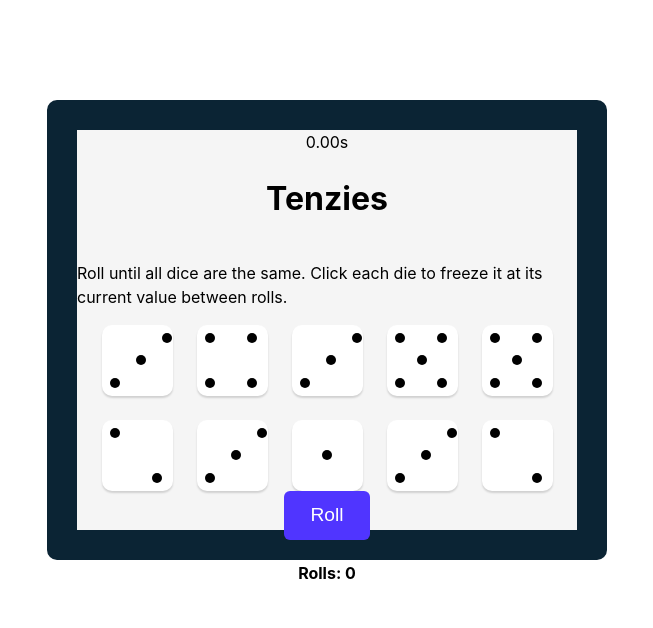
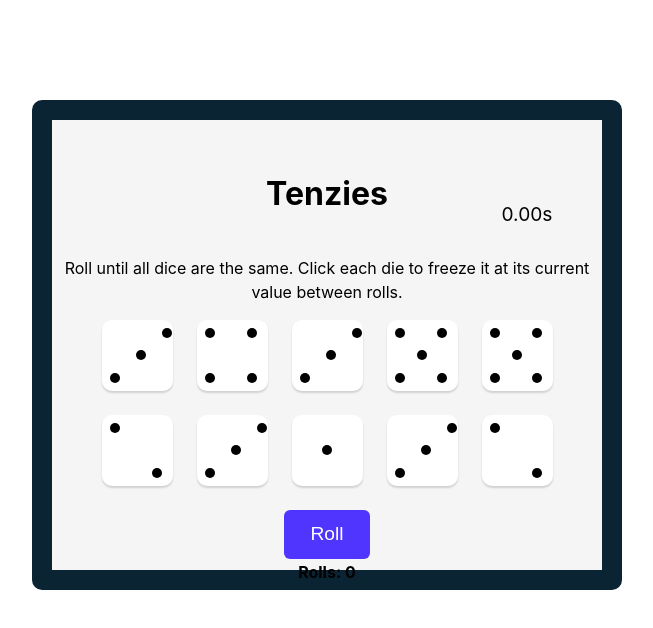
Before and after one commit to alialaba/tenzies-game, a React (Vite) app: page / in a window 1280 px wide. Shown: the top 628 px of the page, without its empty margins (313-966 px from the left). Built offline with nearby package versions, Linux system fonts and the light colour scheme.

Commit message:
fix die face styling

```diff
--- a/src/App.jsx
+++ b/src/App.jsx
@@ -111,10 +111,10 @@ function rollDice(){
   return (
 
     <main className='die__disc'>
-      <div className="die__timer">{seconds.toFixed(2)}s</div>
+      <div className="die__count-timer">{seconds.toFixed(2)}s</div>
       {tenzies &&  <Confetti/>}
       {bestTime !== 0 && (
-          <div className="bestTime">
+          <div className="die__besttime">
             <span className="die__best-name">Best Time:</span>
             <span className="die__best-time">{bestTime}s</span>
           </div>
--- a/src/index.css
+++ b/src/index.css
@@ -68,27 +68,29 @@ button:focus-visible {
   }
 } */
 
+body{
+  overflow: hidden;
+}
+
 .die__disc{
   align-items: center;
   background-color: #f5f5f5;
   border-radius: 10px;
-  border: 30px solid #0B2434;
+  border: 20px solid #0B2434;
   display: flex;
   flex-direction: column;
-  height: 400px;
+  height: 450px;
   justify-content: space-around;
   margin: 100px auto;
-  width: min(500px, 90%);
+  width: min(550px, 90%);
 }
 .die__container{
   display: grid;
   gap: 1.5em;
   grid-template: auto auto / repeat(5, 1fr);
+  margin-bottom: 1.5em;
 }
 .die__face{
-    /* align-items: center;
-    background-color: #fff; */
-    /* align-items: center; */
     border-radius: 10px;
     box-shadow: 0px 2px 2px rgba(0, 0, 0, 0.15);
     cursor: pointer;
@@ -98,7 +100,9 @@ button:focus-visible {
     padding: .5em;
 
 }
-
+.die__instructions{
+  text-align: center;
+}
 .die__num{
   font-size: 2rem;
 }
@@ -187,11 +191,31 @@ transform: translateX(22px);
   display: flex;
   justify-content: space-between;
   align-items: center;
-  gap: 2em;
+  gap: 10em;
+  position: relative;
+  bottom: 20px;
 }
 
+.die__besttime{
+  position: relative;
+  right: 200px;
+ top: 80px;
+}
+.die__best-name{
+  background-color: #59E391;
+  padding: .5em;
+  border-radius: 5px;
+}
 
-.die__timer{color:#000}
+.die__count-timer{
+  color:#000;
+  position: relative;
+  left: 200px;
+  top: 80px;
+  font-size: 1.2rem;
+
+}
 .die__best-time, .die__best-name{
-  color: #f5f5f5;
+  color: #000;
+  font-weight: 700;
 }
```
